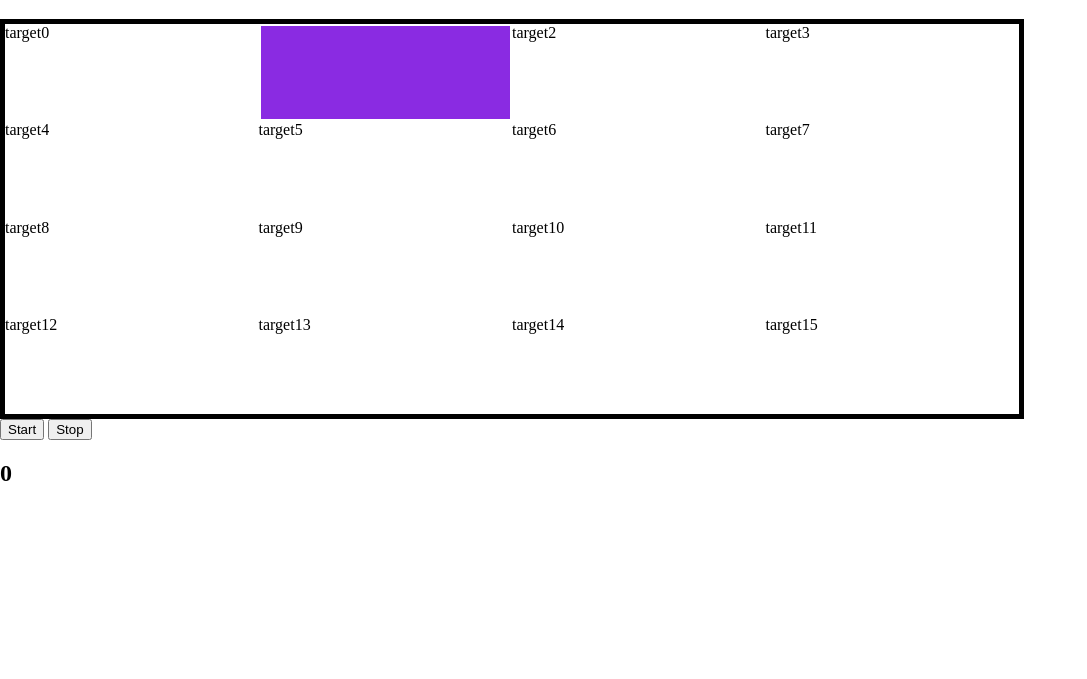
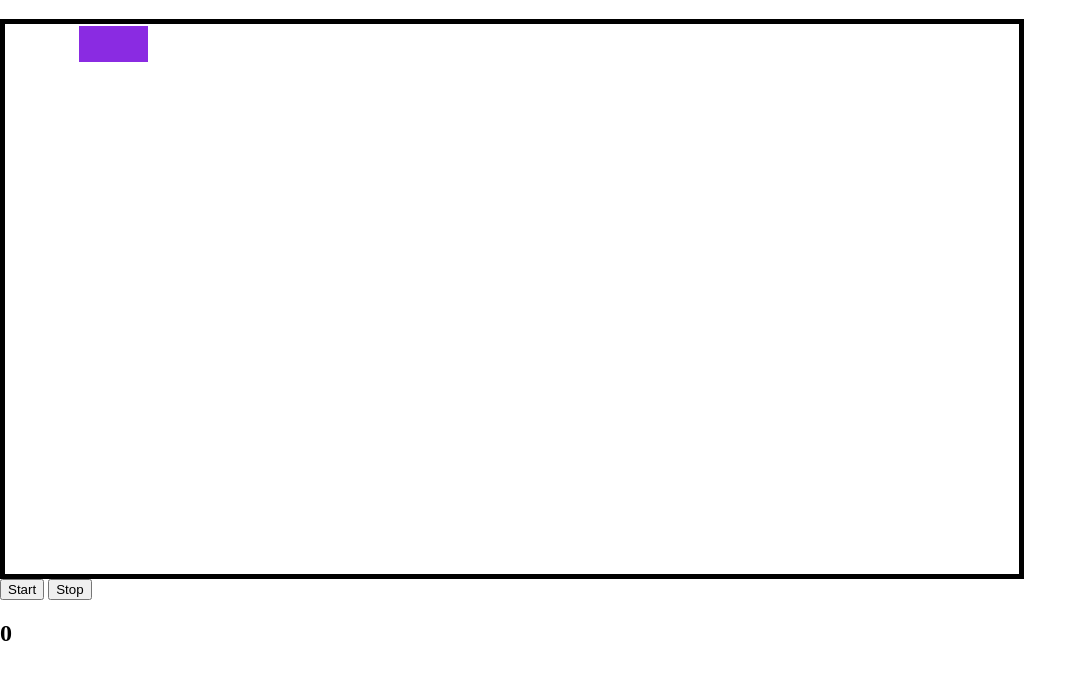
Before and after one commit to CHr15P4C/CPAN-116-RNA-GroupProj-Clicker, a plain HTML site: page index.html in a window 1280 px wide. Both pictures are taken after a click on the button "Start". Shown: the part 61-740 px from the top of the page, without its empty margins (0-1087 px from the left). Drawn offline with Linux system fonts and the light colour scheme.

Commit message:
second commit with changing target sizes

```diff
--- a/index.html
+++ b/index.html
@@ -5,7 +5,7 @@
     <meta name="viewport" content="width=device-width, initial-scale=1.0">
     <title>Clicker-Game</title>
     <script defer src="script.js"></script>
-    <link rel="stylesheet" href="styles.css" />
+    <link  defer rel="stylesheet" href="styles.css" />
 </head>
 <body>
 
--- a/script.js
+++ b/script.js
@@ -1,12 +1,12 @@
-let targetNum=16;
-let sqrtTargetNum=Math.sqrt(targetNum);
-
+let targetNum=200;
+let sqrtTargetNum=parseInt(Math.sqrt(targetNum));
+let targetsMax=200;
 //Buttons
 const startButton = document.getElementById("start-btn");
 const stopButton = document.getElementById("stop-btn");
 
 //page elements
-const targetGrid = document.getElementById("target-grid");
+
 
 
 //eventListeners
@@ -21,6 +21,8 @@ startButton.addEventListener('click', () => {
 //generate all targets
 
 function generateTargets() {
+    //get all target grid elements
+    const targetGrid = document.getElementById("target-grid");
     //clear the grid
     targetGrid.innerHTML = '';
     //generate the number of targets based on the set ammount
@@ -28,6 +30,8 @@ function generateTargets() {
 
         targetGrid.innerHTML += `<div id="${i}" class="${i} target  ">target${i}</div>`;
     }
+    //set the grid
+    setGrid();
     //show one target
     showTarget(1);
     //bind event listeners to each active target.
@@ -41,7 +45,9 @@ function bindTarget() {
      document.querySelectorAll('.target.active').forEach(btn=> {
         btn.addEventListener('click', () => {
             console.log('clicked');
+            updateTargetVars();
             displayNextTarget();
+            setGrid();
 
         });
     });
@@ -69,3 +75,28 @@ function displayNextTarget() {
 function getRandomInt(max) {
   return Math.floor(Math.random() * max);
 }
+
+//style injection from java to html
+function addStyle(styleString) {
+  const style = document.createElement('style');
+  style.textContent = styleString;
+  document.head.append(style);
+}
+
+//setting grid rows
+function setGrid() {
+    addStyle(`
+        :root {
+            --column-var: ${sqrtTargetNum};
+            }
+        `);
+}
+
+//update target variables
+
+function updateTargetVars() {
+    targetNum=getRandomInt(targetsMax);
+    sqrtTargetNum=parseInt(Math.sqrt(targetNum));
+    console.log(targetNum);
+    console.log(sqrtTargetNum);
+}
--- a/styles.css
+++ b/styles.css
@@ -13,9 +13,9 @@ body {
 
     border: solid 5px black;
     width: 80%;
-    height: 50vh;
+    height: 70vh;
     display:grid;
-    grid-template-columns: repeat(4, 1fr);
+    grid-template-columns: repeat(var(--column-var), 1fr);
     grid-template-rows: repeat(auto-fill, auto);
     min-width: 0;
     min-height: 0;
@@ -24,6 +24,7 @@ body {
 
 .target {
     background-color: white;
+    font-size: 0;
 }
 .target.active {
     border: solid 2px white;
```
